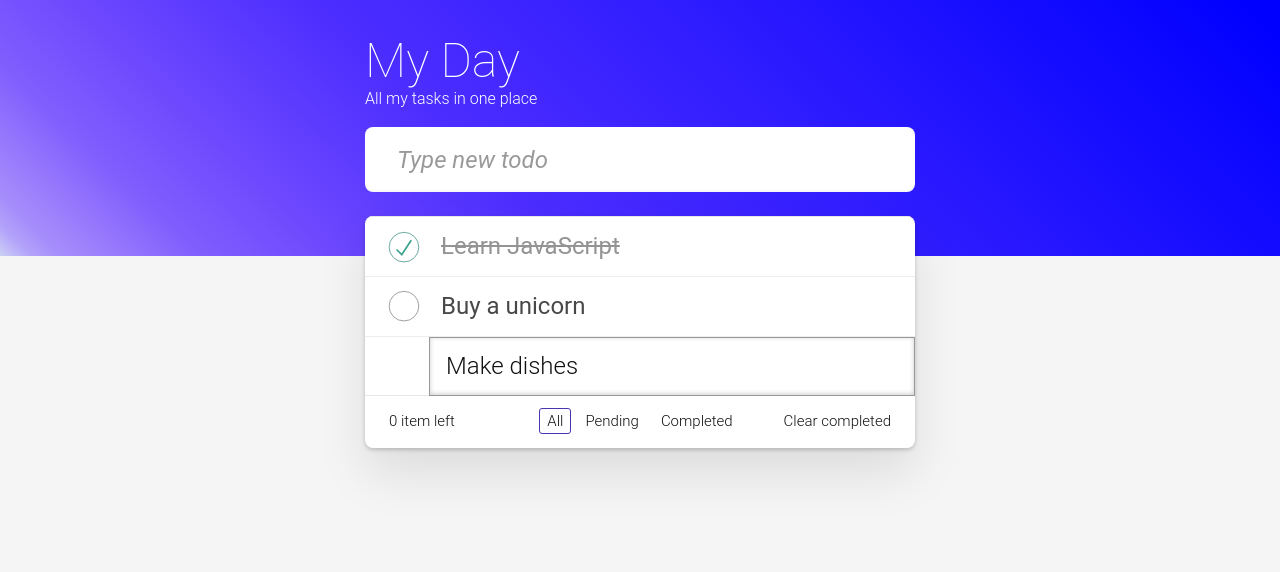
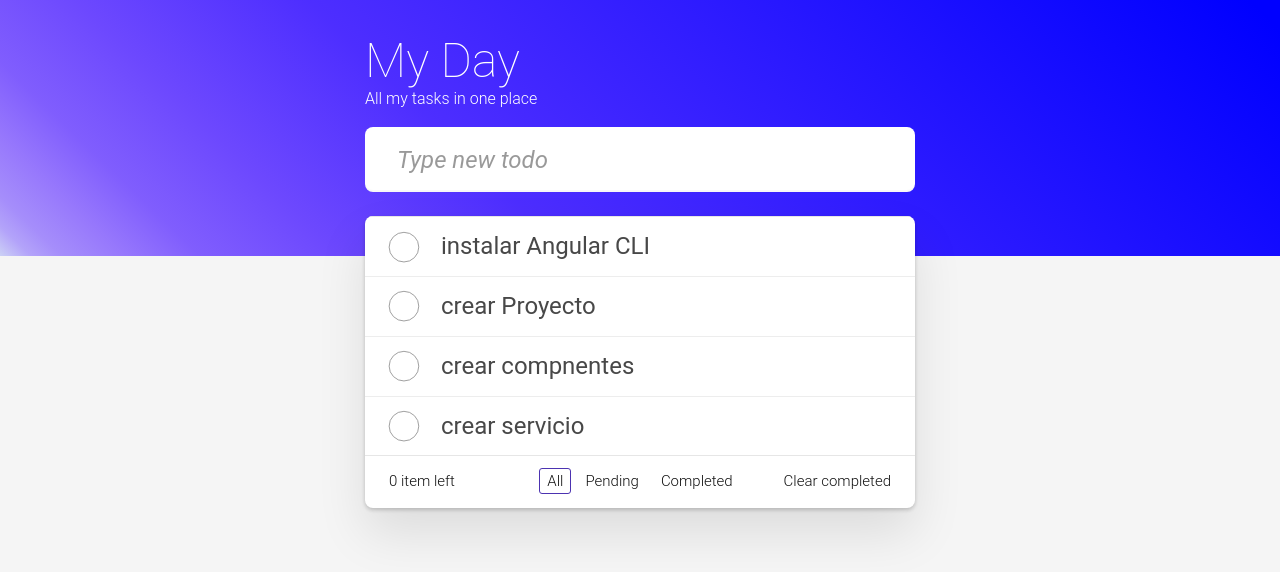
Before and after one commit to MrPerales/CursoAngular-, an Angular app: page / in a window 1280 px wide. Shown: the top 572 px of the page. Built offline with nearby package versions, Linux system fonts and the light colour scheme.

Commit message:
directivas de control

```diff
--- a/src/app/pages/home/home.component.html
+++ b/src/app/pages/home/home.component.html
@@ -15,30 +15,41 @@
     <!-- This section should be hidden by default and shown when there are todos -->
     <section class="main">
       <ul class="todo-list">
-        <li class="completed">
+        <li class="view" *ngFor="let task of tasks()">
+          <div class="view">
+            <input class="toggle" type="checkbox" />
+            <label>{{ task }} </label>
+            <button class="destroy"></button>
+          </div>
+          <input class="edit" value="Learn JavaScript" />
+        </li>
+        <!-- completed -->
+        <!-- <li class="completed">
           <div class="view">
             <input class="toggle" type="checkbox" checked />
             <label>Learn JavaScript</label>
             <button class="destroy"></button>
           </div>
           <input class="edit" value="Learn JavaScript" />
-        </li>
-        <li>
+        </li> -->
+        <!-- view -->
+        <!-- <li>
           <div class="view">
             <input class="toggle" type="checkbox" />
             <label>Buy a unicorn</label>
             <button class="destroy"></button>
           </div>
           <input class="edit" value="Buy a unicorn" />
-        </li>
-        <li class="editing">
+        </li> -->
+        <!-- editing  -->
+        <!-- <li class="editing">
           <div class="view">
             <input class="toggle" type="checkbox" />
             <label>Make dishes</label>
             <button class="destroy"></button>
           </div>
           <input class="edit" value="Make dishes" />
-        </li>
+        </li> -->
       </ul>
     </section>
     <!-- This footer should be hidden by default and shown when there are todos -->
--- a/src/app/pages/home/home.component.ts
+++ b/src/app/pages/home/home.component.ts
@@ -1,12 +1,18 @@
-import { Component } from '@angular/core';
+import { Component, signal } from '@angular/core';
+import { CommonModule } from '@angular/common';
 
 @Component({
   selector: 'app-home',
   standalone: true,
-  imports: [],
+  imports: [CommonModule],
   templateUrl: './home.component.html',
-  styleUrl: './home.component.css'
+  styleUrl: './home.component.css',
 })
 export class HomeComponent {
-
+  tasks = signal([
+    'instalar Angular CLI',
+    'crear Proyecto ',
+    'crear compnentes',
+    'crear servicio',
+  ]);
 }
--- a/src/app/pages/labs/labs.component.html
+++ b/src/app/pages/labs/labs.component.html
@@ -2,7 +2,7 @@
   <h1>Hola app</h1>
   <h2>{{ welcome }}</h2>
   <ul>
-    <li *ngFor="let task of tasks">
+    <li *ngFor="let task of tasks()">
       {{ task }}
     </li>
   </ul>
@@ -41,4 +41,8 @@
   <p>Contador</p>
   <button (click)="increases()">click to update</button>
   <p>{{ contador() }}</p>
+  <!-- render array con signals  -->
+  <ul>
+    <li *ngFor="let task of tasks(); index as i">{{ i + 1 }} : {{ task }}</li>
+  </ul>
 </div>
--- a/src/app/pages/labs/labs.component.ts
+++ b/src/app/pages/labs/labs.component.ts
@@ -10,7 +10,11 @@
 })
 export class LabsComponent {
   welcome = 'welcome to app';
-  tasks = ['instalar Angular CLI', 'crear Proyecto ', 'crear compnentes'];
+  tasks = signal([
+    'instalar Angular CLI',
+    'crear Proyecto ',
+    'crear compnentes',
+  ]);
   name = signal('Carlos');
   contador = signal(0);
   image =
```
